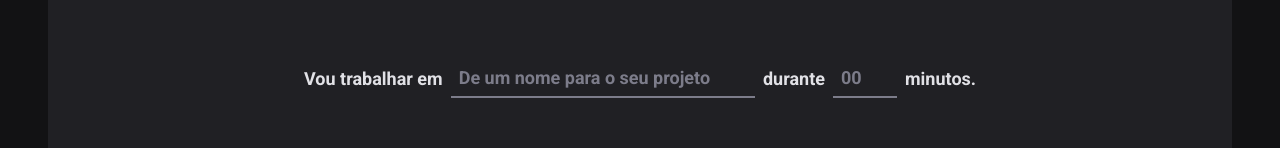
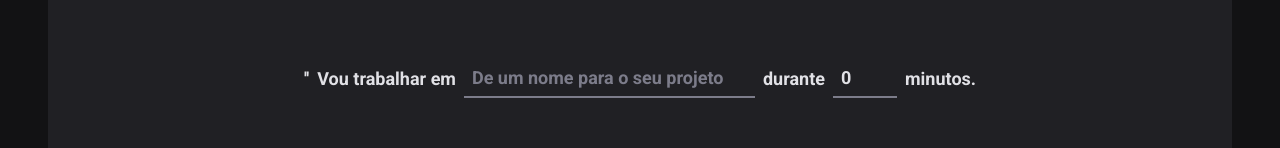
Before and after one commit to Pdro-marqss/ignite-timer, a React (Vite) app: page / in a window 1280 px wide. Shown: the part 166-314 px from the top of the page. Built offline with nearby package versions, Linux system fonts and the light colour scheme.

Commit message:
form validation with zod

```diff
--- a/package.json
+++ b/package.json
@@ -10,11 +10,14 @@
     "preview": "vite preview"
   },
   "dependencies": {
+    "@hookform/resolvers": "^3.3.1",
     "phosphor-react": "^1.4.1",
     "react": "^18.2.0",
     "react-dom": "^18.2.0",
+    "react-hook-form": "^7.47.0",
     "react-router-dom": "^6.16.0",
-    "styled-components": "^6.0.5"
+    "styled-components": "^6.0.5",
+    "zod": "^3.22.4"
   },
   "devDependencies": {
     "@types/react": "^18.2.15",
--- a/src/pages/Home/index.tsx
+++ b/src/pages/Home/index.tsx
@@ -1,16 +1,52 @@
+import { useForm } from 'react-hook-form';
+import { zodResolver } from '@hookform/resolvers/zod';
+import * as zod from 'zod';
+
 import { Play } from 'phosphor-react';
 import { CountdownContainer, FormContainer, HomeContainer, MinutesAmountInput, Separator, StartCountdownButton, TaskInput } from './styles';
 
+const newCycleFormValidationSchema = zod.object({
+   task: zod.string().min(1, 'Informe a tarefa'),
+   minutesAmount: zod.number()
+      .min(5, 'O ciclo precisa ser de no mínimo 5 minutos')
+      .max(60, 'O ciclo precisa ser de no máximo 60 minutos'),
+})
+
+// interface NewCycleFormData {
+//    task: string;
+//    minutesAmount: number;
+// } A FORMA DE BAIXO TAMBEM FUNCIONA, MAS É USANDO ZOD
+
+type NewCycleFormData = zod.infer<typeof newCycleFormValidationSchema>
+
 export function Home() {
+   // register cria e da propriedades ao input e rrecebe o nome dele como parametro em string / handleSubmit recebe uma função handle como arg e devolve em data os dados recebidos dos campos do form ao realizar o submit / watch observa algum campo e mantem seu valor atualizado / formState guarda um valor de errors para gerar mensagens de erro na validação.
+   const { register, handleSubmit, watch, reset } = useForm<NewCycleFormData>({
+      resolver: zodResolver(newCycleFormValidationSchema),
+      defaultValues: {
+         task: '',
+         minutesAmount: 0,
+      }
+   });
+
+   function handleCreateNewCycle(data: NewCycleFormData) {
+      console.log(data);
+      reset(); //ele reseta os valores do input pro valor padrao definidos no defaultValues do useForm acima.
+   }
+
+   const task = watch('task');
+   const isSubmitDisabled = !task;
+
    return (
       <HomeContainer>
-         <form action="">
-            <FormContainer>
+         <form onSubmit={handleSubmit(handleCreateNewCycle)} action="">
+            <FormContainer>''
                <label htmlFor="task">Vou trabalhar em</label>
                <TaskInput
                   id="task"
+                  list='task-suggestions'
                   placeholder='De um nome para o seu projeto'
-                  list='task-suggestions'
+                  {...register('task')}
                />
                <datalist id='task-suggestions'>
                   <option value="Projeto 1" />
@@ -27,6 +63,7 @@
                   step={5}
                   min={5}
                   max={60}
+                  {...register('minutesAmount', { valueAsNumber: true })}
                />
 
                <span>minutos.</span>
@@ -41,7 +78,7 @@
             </CountdownContainer>
 
 
-            <StartCountdownButton disabled type="submit">
+            <StartCountdownButton disabled={isSubmitDisabled} type="submit">
                <Play size={24} />
                Começar
             </StartCountdownButton>
```
Also changed, not shown: 1 other file (tests, documents, lock files or other folders).
